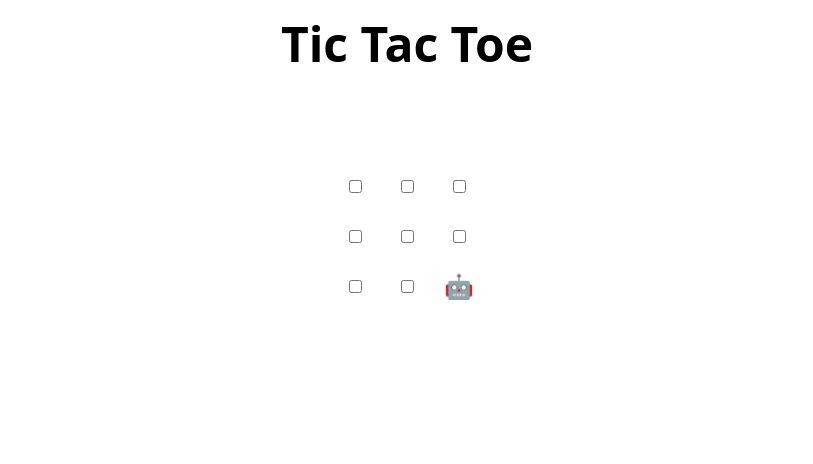
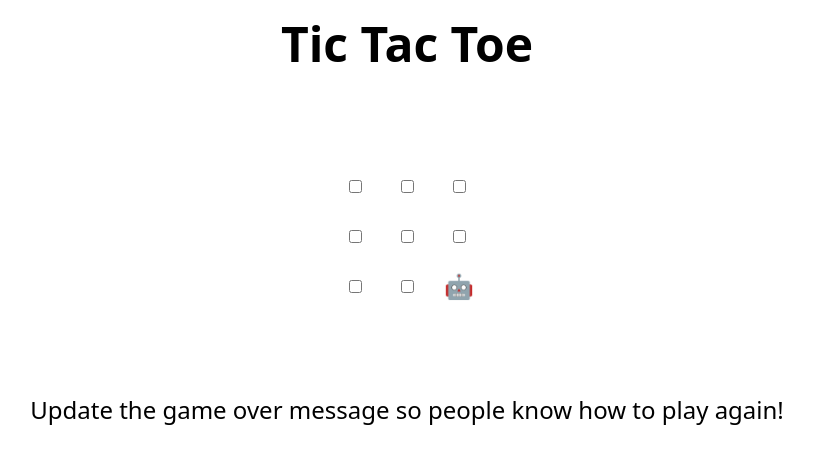
Before and after one commit to f4p7u0a/skills-review-pull-requests, a plain HTML site: page index.html in a window 1280 px wide. Shown: the whole page, without its empty margins (233-1046 px from the left). Drawn offline with Linux system fonts and the light colour scheme.

Commit message:
Update the game over message so people know how to play again!

```diff
--- a/index.html
+++ b/index.html
@@ -48,7 +48,7 @@
 </table>
 
 <h2 hidden>Game over, refresh to play again 🧑‍💻 🤖!</h2>
-
+Update the game over message so people know how to play again!
 <script>
   // Initialization
   const boxes = Array.from(document.querySelectorAll("td"));
```
